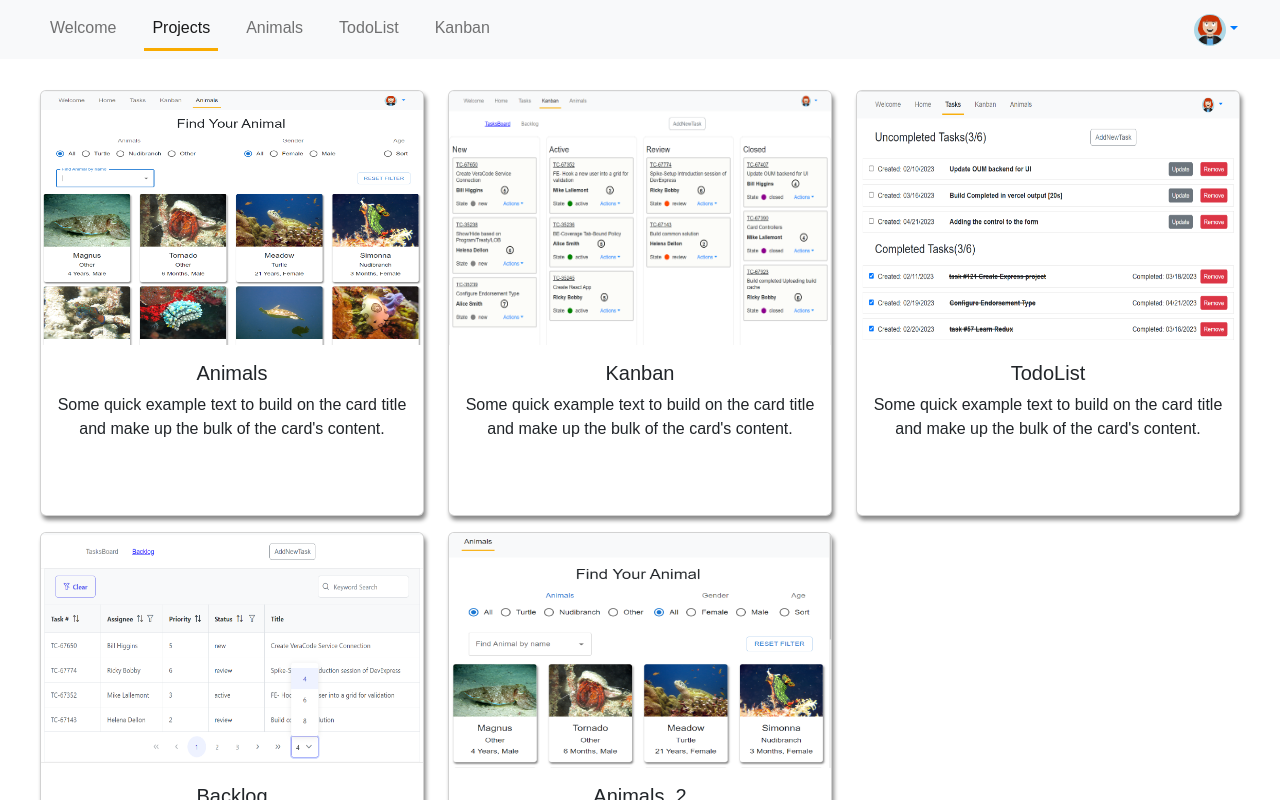
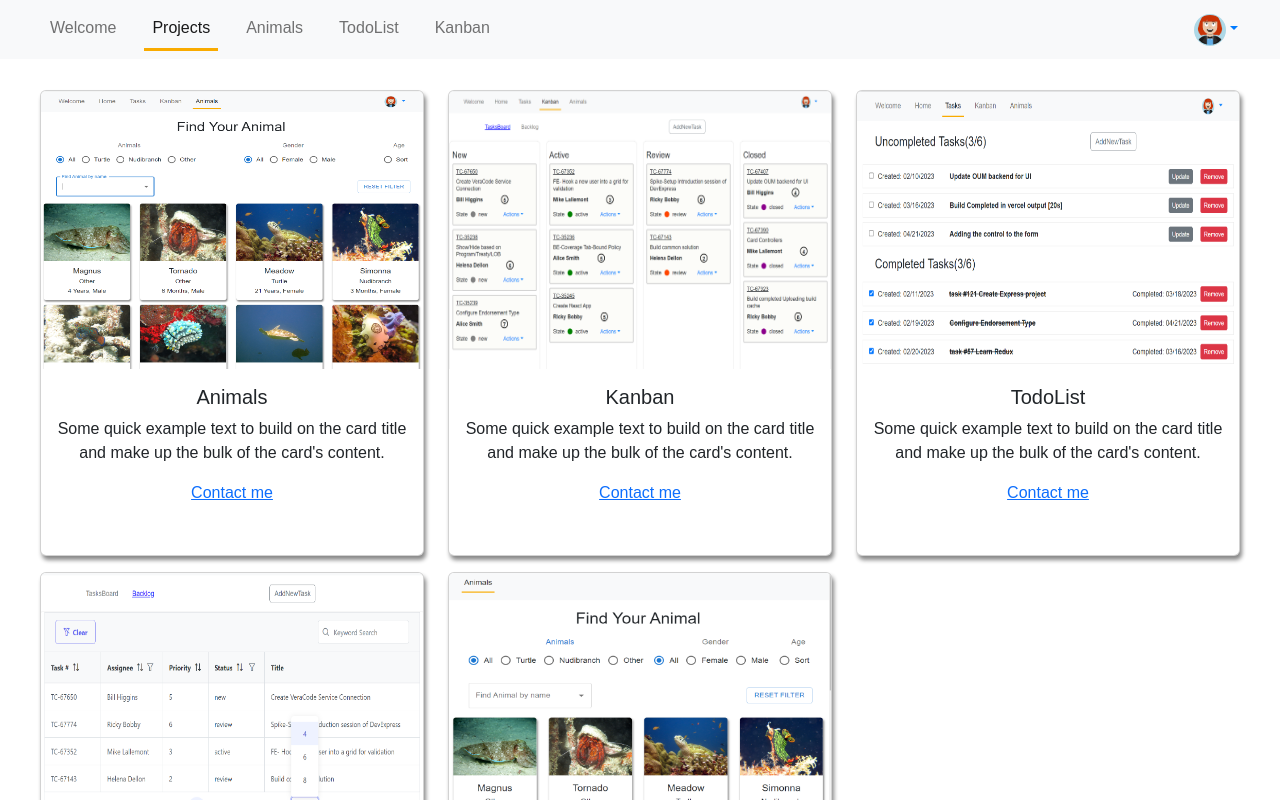
Before and after one commit to Dmitrii126776/client-mern-auth, a React (Create React App) app: page /projects in a window 1280 px wide. Shown: the top 800 px of the page. Built offline with nearby package versions, Linux system fonts and the light colour scheme; no server answers.

Commit message:
Layout.js

```diff
--- a/src/components/Projects.js
+++ b/src/components/Projects.js
@@ -33,14 +33,14 @@ const Projects = () => {
                                     Some quick example text to build on the card title and make up the bulk of the
                                     card's content.
                                 </p>
-                                {/*<div className="card-links">*/}
-                                {/*    <a href="#" className="card-link">*/}
-                                {/*        Card link*/}
-                                {/*    </a>*/}
-                                {/*    <a href="#" className="card-link">*/}
-                                {/*        Another link*/}
-                                {/*    </a>*/}
-                                {/*</div>*/}
+                                <div className="card-links">
+                                    <a href="mailto:kuzhilind@gmail.com" target="_blank" className="card-link">
+                                        Contact me
+                                    </a>
+                                    {/*    <a href="#" className="card-link">*/}
+                                    {/*        Another link*/}
+                                    {/*    </a>*/}
+                                </div>
                             </div>
                         </div>
                     </div>
```
